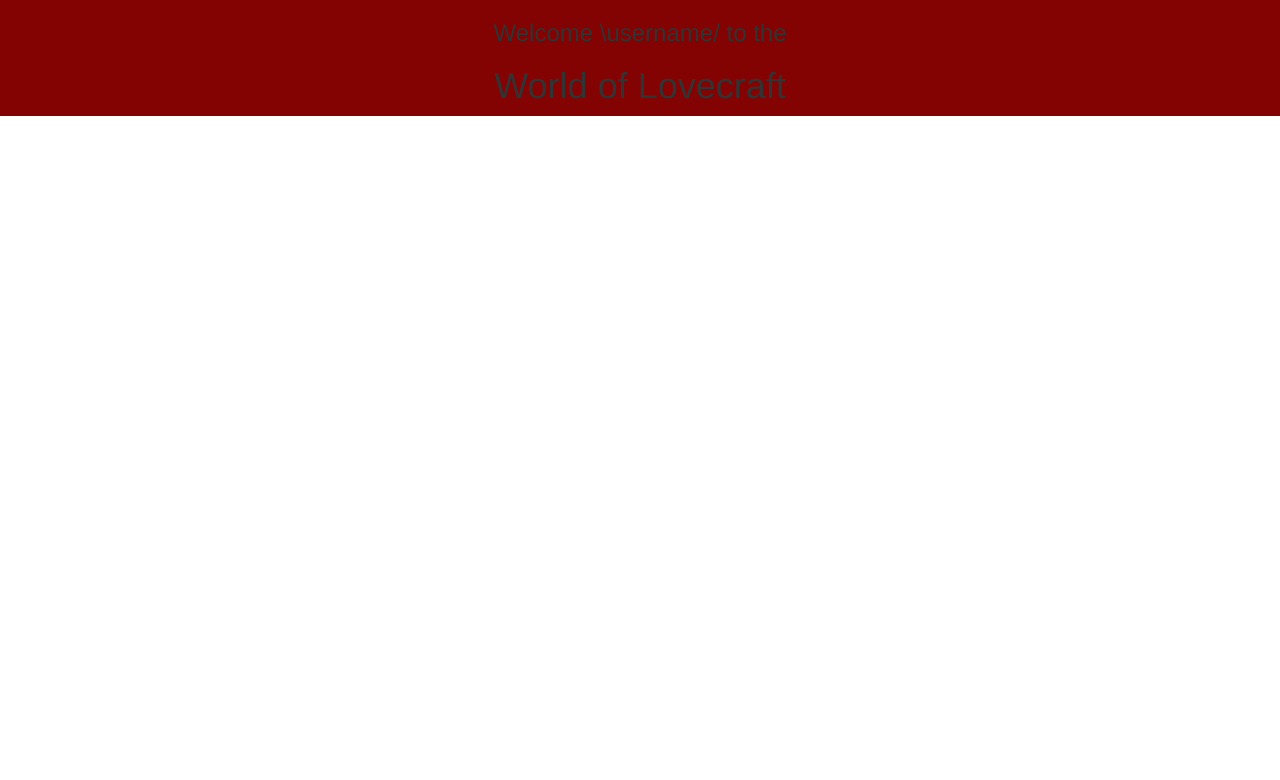
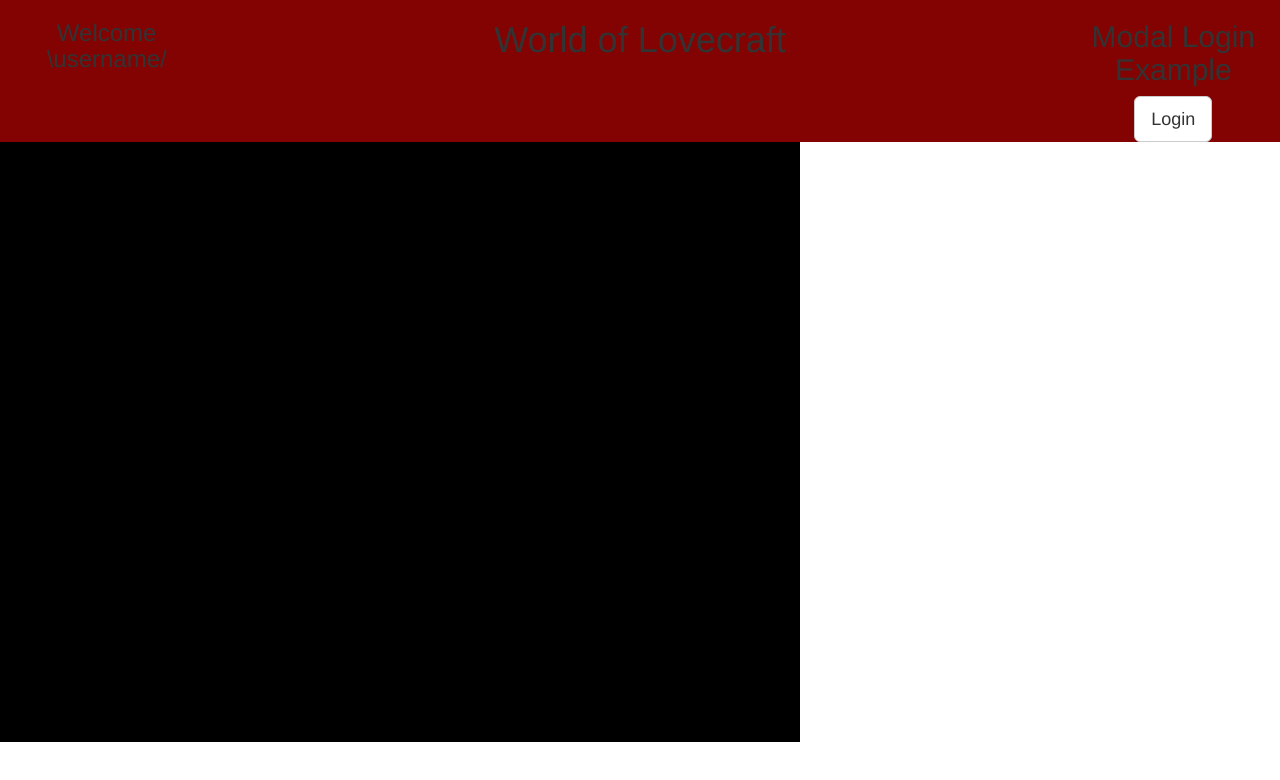
Before and after one commit to TimAaronSharp/Cultist-TD, a plain HTML site: page www/index.html in a window 1280 px wide. Drawn offline with nearby package versions, Linux system fonts and the light colour scheme; animation ran at ten frames a second.

Commit message:
working on login form modal/modal fun

```diff
--- /dev/null
+++ b/www/app/auth/auth-controller.js
@@ -0,0 +1,38 @@
+function AuthController() {
+    var authService = new authService()
+
+    this.login = function login(event) {
+        event.preventDefault()
+        var loginData = {
+            email: event.target.email.value,
+            password: event.target.password.value
+        }
+        authService.login(loginData, drawNav)
+    }
+
+    function drawNav(res) {
+        if(res.data) {
+
+        }
+    }
+
+    this.registration = function registation(event) {
+        event.preventDefault()
+        if(event.target.password.value != event.target.reEnterPassword.value) {
+            console.log('please re-enter password')
+        } else {
+            var registerData = {
+                email: event.target.email.value,
+                username: event.target.username.value,
+                password: event.target.password.value
+            }
+            authService.registration(registerData, drawNav)
+        }
+    }
+
+    this.logout = function logout() {
+        authService.logout(drawNav)
+    }
+
+    authService.authenticate(drawNav)
+}
--- /dev/null
+++ b/www/app/auth/auth-service.js
@@ -0,0 +1,47 @@
+function AuthService() {
+    var baseUrl = 'http://localhost:3000/'
+
+    var user = {}
+
+    function logError() {
+        console.log('your request failed')
+    }
+
+    this.login = function login(user, cb) {
+        console.log(user)
+        $.post(baseUrl + 'login', user)
+            .then(res => {
+                console.log(res)
+                this.authenticate(cb)
+            })
+            .fail(logError)
+    }
+
+    this.registration = function registration(form, cb) {
+        $.post(baseUrl + 'register', form)
+            .then(this.authenticate(cb))
+            .fail(logError)
+    }
+
+    this.authenticate = function authenicate(cb) {
+        $.get(baseUrl + 'authenticate')
+            .then(res => {
+                console.log('authenticated: ', res)
+                cb(res)
+            })
+            .fail(logError)
+    }
+
+    this.logout = function logout(cb) {
+        $.ajax({
+            url: baseUrl + 'logout',
+            method: 'DELETE'
+        })
+            .then(res => {
+                user = {}
+                console.log('logout: ', res)
+                cb(user)
+            })
+            .fail(logError)
+    }
+}
--- a/www/index.html
+++ b/www/index.html
@@ -1,5 +1,6 @@
 <!DOCTYPE html>
 <html lang="en">
+
 <head>
     <meta charset="UTF-8">
     <meta name="viewport" content="width=device-width, initial-scale=1.0">
@@ -9,22 +10,82 @@
     <link rel="stylesheet" href="assets/style.css">
 
 </head>
+
 <body>
     <div class="container-fluid">
         <div class="row banner text-center">
-            <div class="col-2-md">
-                <h3>Welcome \username/ to the </h3>
+            <div class="col-md-2">
+                <h3>Welcome \username/</h3>
             </div>
-            <div class="col-8-md">
+            <div class="col-md-8">
                 <h1>World of Lovecraft</h1>
             </div>
-            <div class="col-2-md"></div>
+            <div class="col-md-2" id="login">
+                <h2>Modal Login Example</h2>
+                <!-- Trigger the modal with a button -->
+                <button type="button" class="btn btn-default btn-lg" id="myBtn">Login</button>
+
+                <!-- Modal -->
+                <div class="modal fade" id="myModal" role="dialog">
+                    <div class="modal-dialog">
+
+                        <!-- Modal content-->
+                        <div class="modal-content">
+                            <div class="modal-header">
+                                <button type="button" class="close" data-dismiss="modal">&times;</button>
+                                <h4 style="color:red;">
+                                    <span class="glyphicon glyphicon-lock"></span> Login</h4>
+                            </div>
+                            <div class="modal-body">
+                                <form role="form">
+                                    <div class="form-group">
+                                        <label for="usrname">
+                                            <span class="glyphicon glyphicon-user"></span> Username</label>
+                                        <input type="text" class="form-control" id="usrname" placeholder="Enter email">
+                                    </div>
+                                    <div class="form-group">
+                                        <label for="psw">
+                                            <span class="glyphicon glyphicon-eye-open"></span> Password</label>
+                                        <input type="text" class="form-control" id="psw" placeholder="Enter password">
+                                    </div>
+                                    <div class="checkbox">
+                                        <label>
+                                            <input type="checkbox" value="" checked>Remember me</label>
+                                    </div>
+                                    <button type="submit" class="btn btn-default btn-success btn-block">
+                                        <span class="glyphicon glyphicon-off"></span> Login</button>
+                                </form>
+                            </div>
+                            <div class="modal-footer">
+                                <button type="submit" class="btn btn-default btn-default pull-left" data-dismiss="modal">
+                                    <span class="glyphicon glyphicon-remove"></span> Cancel</button>
+                                <p>Not a member?
+                                    <a href="#">Sign Up</a>
+                                </p>
+                                <p>Forgot
+                                    <a href="#">Password?</a>
+                                </p>
+                            </div>
+                        </div>
+                    </div>
+                </div>
+            </div>
         </div>
 
 
     </div>
+    <script src="https://code.jquery.com/jquery-2.2.4.min.js"></script>
+    <script>
+        $(document).ready(function () {
+            $("#myBtn").click(function () {
+                $("#myModal").modal();
+            });
+        });
+    </script>
+    <script src="app/phaser.min.js"></script>
+    <script src="app/main.js"></script>
+    <script src="app/auth/auth-service.js"></script>
+    <script src="app/auth/auth-controller.js"></script>
+</body>
 
-    <script src="app/main.js"></script>
-    <script src="app/phaser.min.js"></script>
-</body>
 </html>
--- /dev/null
+++ b/www/init.js
@@ -0,0 +1,5 @@
+var app = {
+    controllers: {
+        authcontroller: new AuthController()
+    }
+}
```
